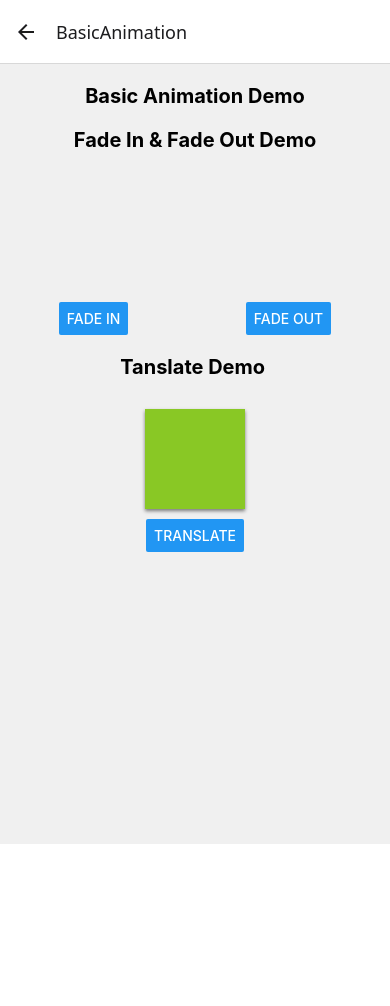
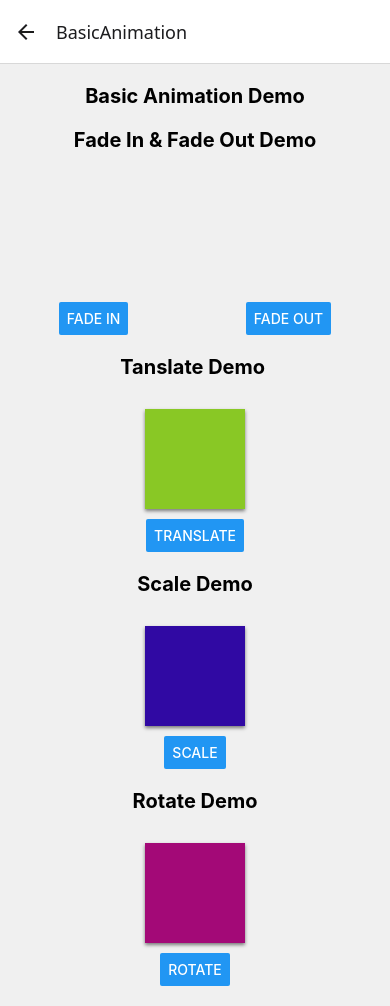
Before and after one commit to LuigyMartial/reactNtFull24-animation, a React Native app: screen /BasicAnimation in a window 390 px wide. Before the commit the page ends 844 px from the top, so only its background shows below. Built offline with nearby package versions, Linux system fonts and the light colour scheme.

Commit message:
add transform scale and rotate

```diff
--- a/src/BasicAnimation.tsx
+++ b/src/BasicAnimation.tsx
@@ -12,6 +12,8 @@ import {useRef} from "react";
 const BasicAnimation: React.FC = () => {
     const fadeAnim = useRef(new Animated.Value(0)).current;
     const translateAnim = useRef(new Animated.Value(0)).current;
+    const scaleAnim = useRef(new Animated.Value(1)).current;
+    const rotateAnim = useRef(new Animated.Value(1)).current;
 
     const handleFadeIn = () => {
         Animated.timing(fadeAnim, {
@@ -38,6 +40,43 @@ const BasicAnimation: React.FC = () => {
         }).start();
     }
 
+    const handleScale = () => {
+        Animated.sequence([
+            Animated.timing(scaleAnim, {
+                toValue: 1.5,
+                duration: 200,
+                useNativeDriver: true
+            }),
+            Animated.timing(scaleAnim, {
+                toValue: 3,
+                duration: 500,
+                useNativeDriver: true,
+            }),
+            Animated.timing(scaleAnim, {
+                toValue: 1,
+                duration: 500,
+                useNativeDriver: true
+            })
+        ]).start();
+    }
+
+    const handleRotate = () => {
+        Animated.timing(rotateAnim, {
+            toValue: 1,
+            duration: 1000,
+            useNativeDriver: true,
+        }).start(()=> {
+            rotateAnim.setValue(0);
+        });
+    }
+
+    const spin = rotateAnim.interpolate({
+        inputRange: [0, 1],
+        outputRange: ["0deg", "360deg"]
+    })
+
+
+
     return (
       <ScrollView contentContainerStyle={styles.container}>
         <Text style={styles.headerText}>Basic Animation Demo</Text>
@@ -45,10 +84,12 @@ const BasicAnimation: React.FC = () => {
         {/* Fade animation demo */}
         <Text style={styles.headerText}>Fade In & Fade Out Demo</Text>
         <View style={styles.demoContainer}>
-            <Animated.View style={[styles.box, styles.fadeBox, {opacity: fadeAnim}]}></Animated.View>
+          <Animated.View
+            style={[styles.box, styles.fadeBox, { opacity: fadeAnim }]}
+          ></Animated.View>
           <View style={styles.buttonContainer}>
-                <Button title='Fade In' onPress={handleFadeIn} />
-                <Button title='Fade Out' onPress={handleFadeOut} />
+            <Button title="Fade In" onPress={handleFadeIn} />
+            <Button title="Fade Out" onPress={handleFadeOut} />
           </View>
         </View>
         {/* Translate animation demo */}
@@ -65,11 +106,36 @@ const BasicAnimation: React.FC = () => {
                   },
                 ],
               },
-                ]}> </Animated.View>
-            <Button title='Translate' onPress={handleTranslate} />
+            ]}
+          >
+            {' '}
+          </Animated.View>
+          <Button title="Translate" onPress={handleTranslate} />
         </View>
+        {/* Scale animation demo */}
+        <Text style={styles.headerText}>Scale Demo</Text>
+        <View style={styles.demoContainer}>
+          <Animated.View
+            style={[
+              styles.box,
+              styles.scaleBox,
+              { transform: [{ scale: scaleAnim }] },
+            ]}
+          ></Animated.View>
+          <Button title="Scale" onPress={handleScale} />
+        </View>
+        {/* Rotate animation demo */}
+        <Text style={styles.headerText}>Rotate Demo</Text>
+        <Animated.View
+          style={[
+            styles.box,
+            styles.rotateBox,
+            { transform: [{ rotate: spin }] },
+          ]}
+        ></Animated.View>
+        <Button title='Rotate' onPress={handleRotate} />
       </ScrollView>
-    )
+    );
 }
 
 const styles = StyleSheet.create({
@@ -102,8 +168,10 @@ const styles = StyleSheet.create({
         shadowRadius: 3.5,
         elevation: 5,
     },
-    fadeBox: { backgroundColor: '#3498db'},
-    translateBox: { backgroundColor: '#89c825'}
+    fadeBox: { backgroundColor: '#3498db' },
+    translateBox: { backgroundColor: '#89c825' },
+    scaleBox: { backgroundColor: '#3009a3' },
+    rotateBox: { backgroundColor: '#a30977' }
 });
 
 export default BasicAnimation;
```
Lines whose indentation alone changed are shown as unchanged.
